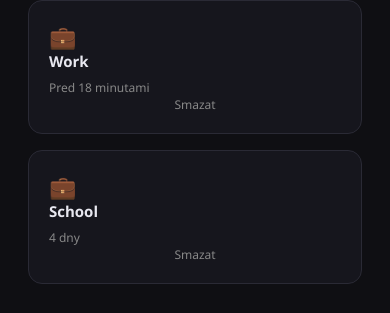
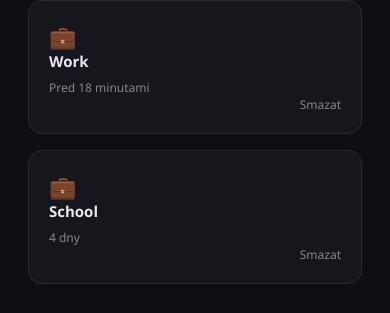
Before and after one commit to Moravec291678/task-manager, a React (Vite) app: page / in a window 390 px wide. Shown: the part 205-518 px from the top of the page. Built offline with nearby package versions, Linux system fonts and the light colour scheme.

Commit message:
add styles, fix: delete button size and mobile responsive

```diff
--- a/src/index.css
+++ b/src/index.css
@@ -118,6 +118,8 @@ body {
   color: #888;
   cursor: pointer;
   font-size: 12px;
+  width: fit-content;
+  align-self: flex-end;
 }
 
 .btn-delete:hover {
@@ -261,3 +263,14 @@ body {
   outline: none;
   border-color: #4ecdc4;
 }
+
+@media (max-width: 768px) {
+  .columns {
+    flex-wrap: wrap;
+  }
+
+  .column {
+    flex: 1 1 100%;
+    min-width: unset;
+  }
+}
```
